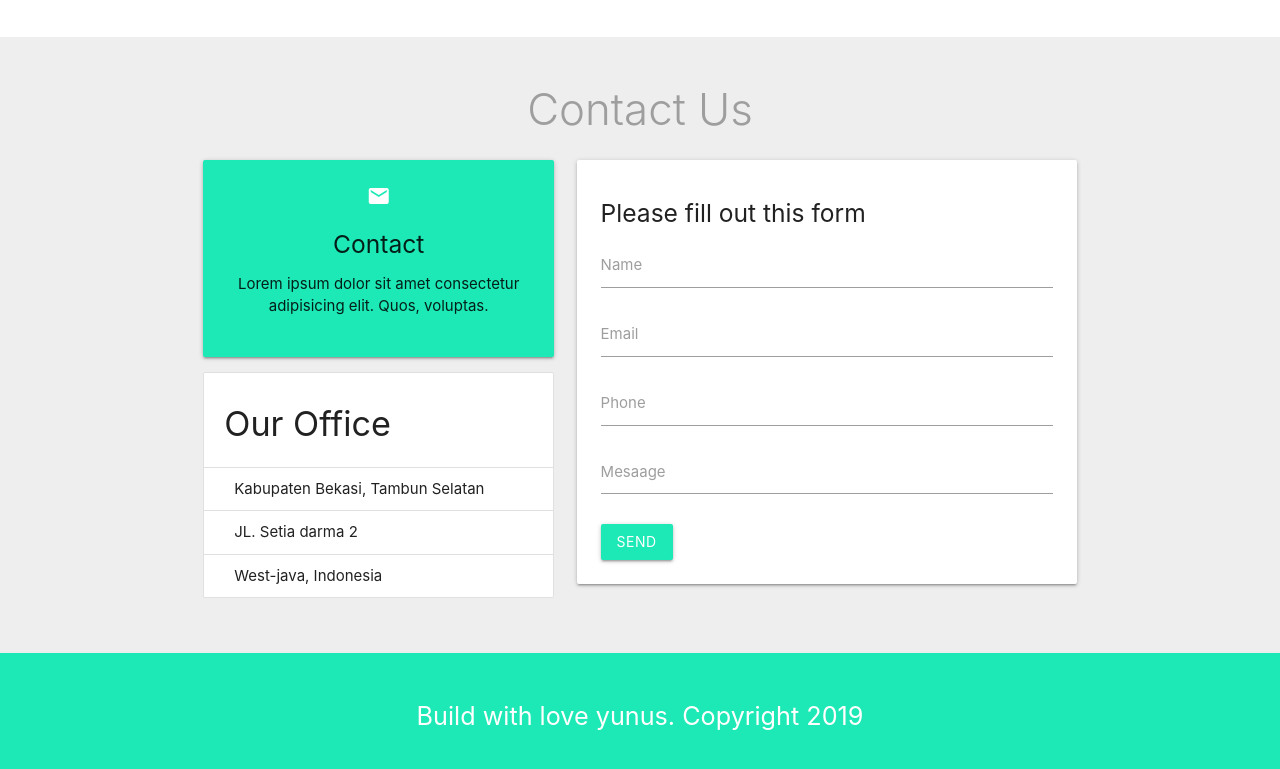
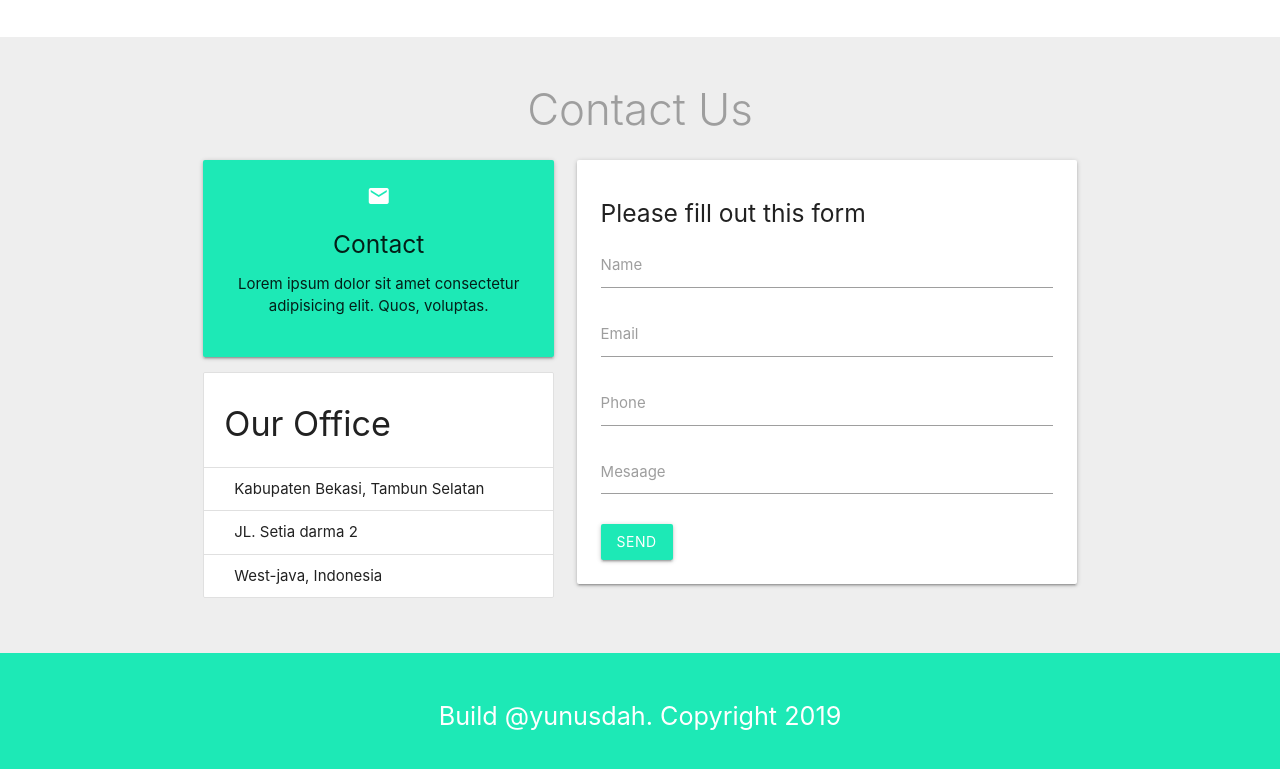
Before and after one commit to myunussaputra/myunussaputra, a plain HTML site: page index.html in a window 1280 px wide. Shown: the part 1992-2761 px from the top of the page. Drawn offline with Linux system fonts and the light colour scheme.

Commit message:
Update index.html
Mengganti nama with love yunus, menjadi @yunusdah

```diff
--- a/index.html
+++ b/index.html
@@ -241,7 +241,7 @@
   <!-- footer -->
 
   <footer class="teal accent-3 white-text center">
-    <p class="flow-text">Build with love yunus. Copyright 2019</p>
+    <p class="flow-text">Build @yunusdah. Copyright 2019</p>
   </footer>
 
 
```
